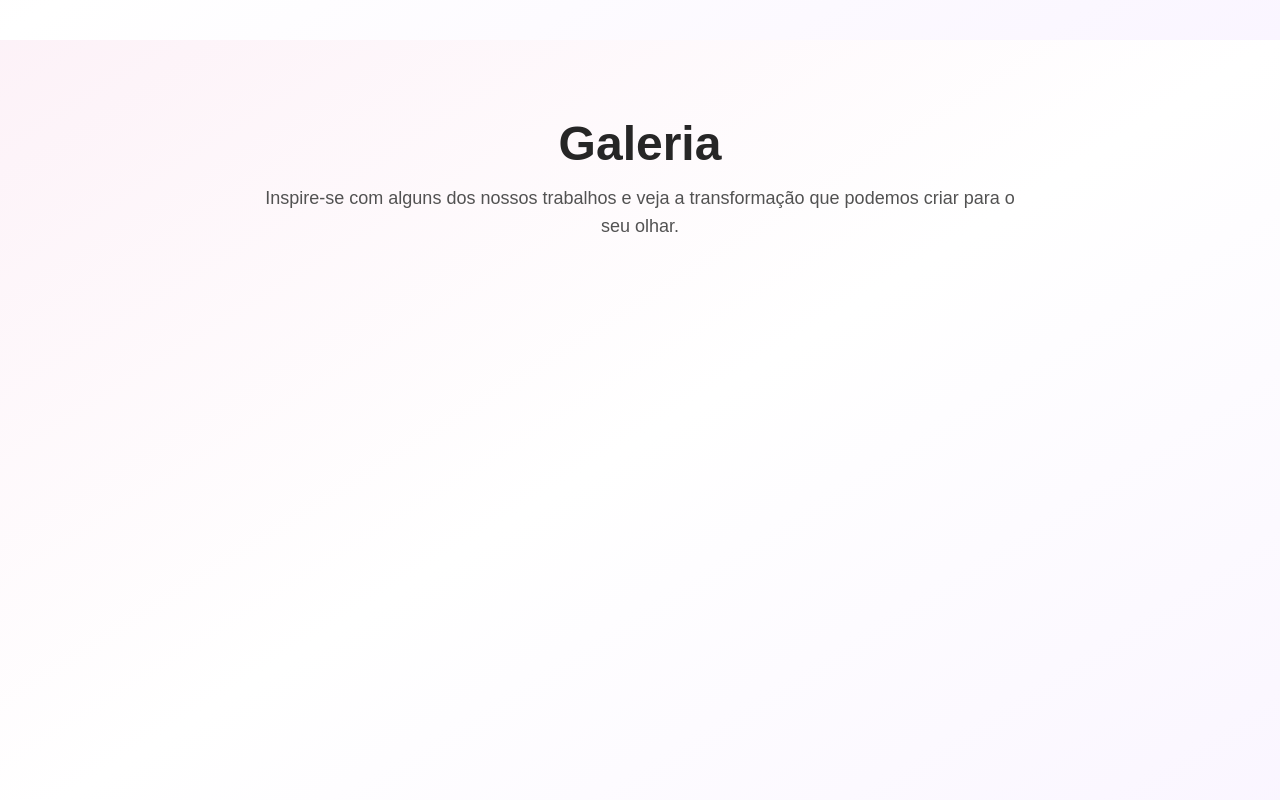
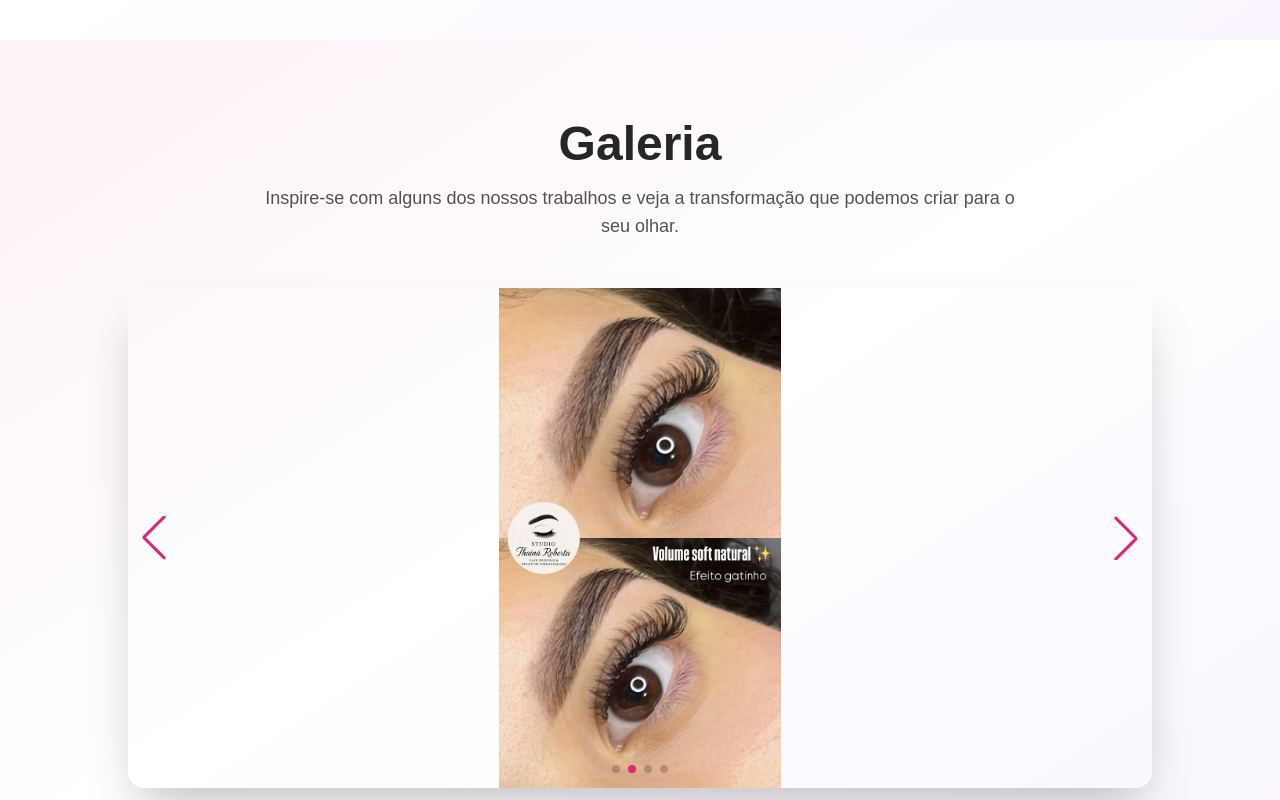
Before and after one commit to aleep98/Studio-TH, a Next.js app: page / in a window 1280 px wide. Shown: the part 1640-2440 px from the top of the page. Built offline with nearby package versions, Linux system fonts and the light colour scheme.

Commit message:
feat: adiciona suporte ao Swiper na galeria, atualiza estilos globais e melhora a navegação do Navbar

```diff
--- a/src/_components/Navbar.tsx
+++ b/src/_components/Navbar.tsx
@@ -11,17 +11,14 @@ export const Navbar: React.FC = () => {
   const pathname = usePathname();
 
   const handleScroll = (e: React.MouseEvent<HTMLAnchorElement, MouseEvent>, href: string) => {
-    // Se for um link de âncora (começa com /#)
     if (href.startsWith('/#')) {
       const targetId = href.replace('/#', '');
       const element = document.getElementById(targetId);
 
-      // Se estivermos na página inicial e o elemento existir, fazemos o scroll suave
       if (pathname === '/' && element) {
         e.preventDefault();
         element.scrollIntoView({ behavior: 'smooth' });
       }
-      // Caso contrário, deixamos o Link do Next.js fazer a navegação padrão para a página inicial com a âncora
     }
     setIsOpen(false);
   };
@@ -65,7 +62,7 @@ export const Navbar: React.FC = () => {
               aria-controls="mobile-menu"
               aria-expanded="false"
             >
-              <span className="sr-only">Open main menu</span>
+              <span className="sr-only">Abrir Menu</span>
               {isOpen ? <FaTimes /> : <FaBars />}
             </button>
           </div>
--- a/src/app/globals.css
+++ b/src/app/globals.css
@@ -35,3 +35,17 @@ h1{
   font-family: 'Cinzel', serif;
   font-size: 1.25rem;
 }
+
+.mySwiper {
+  width: 100%;
+  height: 100%;
+}
+
+.swiper-button-next,
+.swiper-button-prev {
+  color: #db2777 !important; /* Cor rosa/pink do seu tema */
+}
+
+.swiper-pagination-bullet-active {
+  background-color: #db2777 !important; /* Cor rosa/pink do seu tema */
+}
--- a/src/pages/Gallery.tsx
+++ b/src/pages/Gallery.tsx
@@ -4,7 +4,6 @@ import Image from 'next/image';
 import { Swiper, SwiperSlide } from 'swiper/react';
 import { Navigation, Pagination, Autoplay } from 'swiper/modules';
 
-// Import Swiper styles
 import 'swiper/css';
 import 'swiper/css/navigation';
 import 'swiper/css/pagination';
@@ -19,14 +18,14 @@ export default function Gallery() {
 
   return (
     <section id="gallery" className="py-20 min-h-screen bg-gradient-to-br from-pink-50 via-white to-purple-50 pt-20">
-      <div className="container mx-auto px-4 text-center">
+      <div className="container mx-auto px-6 sm:px-8 text-center">
         <h2 className="text-5xl font-bold text-center text-neutral-800 mb-4">
         Galeria
         </h2>
         <p className="text-center text-lg text-neutral-600 mb-12 max-w-3xl mx-auto">
           Inspire-se com alguns dos nossos trabalhos e veja a transformação que podemos criar para o seu olhar.
         </p>
-        <div className="max-w-4xl mx-auto">
+        <div className="relative max-w-5xl mx-auto">
           <Swiper
             modules={[Navigation, Pagination, Autoplay]}
             spaceBetween={30}
@@ -42,12 +41,12 @@ export default function Gallery() {
           >
             {images.map((image, index) => (
               <SwiperSlide key={index}>
-                <div className="aspect-w-16 aspect-h-9">
+                <div className="relative w-full h-80 md:h-[500px]">
                   <Image
                     src={image}
                     alt={`Trabalho realizado ${index + 1}`}
                     fill
-                    style={{ objectFit: 'cover' }}
+                    style={{ objectFit: 'contain' }}
                     sizes="(max-width: 768px) 100vw, (max-width: 1200px) 50vw, 33vw"
                   />
                 </div>
```
